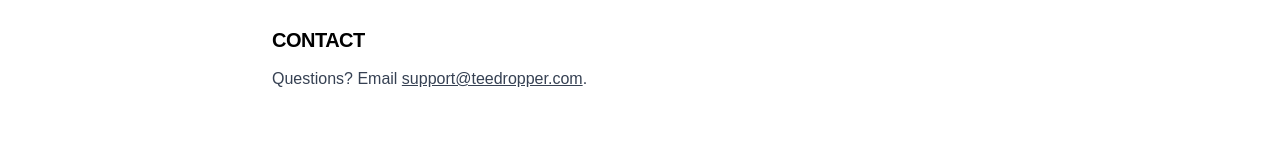
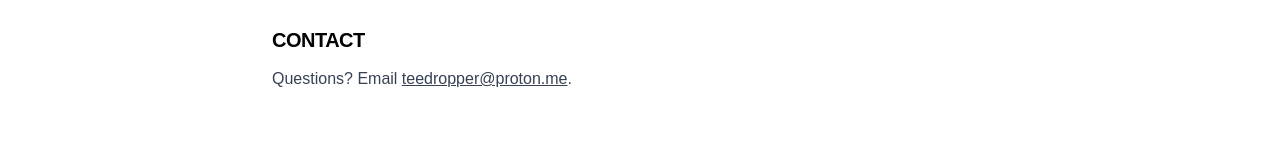
Before and after one commit to christworldorder/teedropper, a Next.js app: page /terms in a window 1280 px wide. Shown: the part 984-1144 px from the top of the page. Built offline with nearby package versions, Linux system fonts and the light colour scheme.

Commit message:
Update contact email to teedropper@proton.me

```diff
--- a/src/app/privacy-policy/page.tsx
+++ b/src/app/privacy-policy/page.tsx
@@ -30,7 +30,7 @@ export default function PrivacyPolicy() {
 
         <section>
           <h2 className="text-xl font-black uppercase tracking-tight text-black mb-3">Contact</h2>
-          <p>Questions? Email us at <a href="mailto:support@teedropper.com" className="underline hover:text-yellow-500">support@teedropper.com</a>.</p>
+          <p>Questions? Email us at <a href="mailto:teedropper@proton.me" className="underline hover:text-yellow-500">teedropper@proton.me</a>.</p>
         </section>
       </div>
     </div>
--- a/src/app/returns/page.tsx
+++ b/src/app/returns/page.tsx
@@ -12,12 +12,12 @@ export default function Returns() {
 
         <section>
           <h2 className="text-xl font-black uppercase tracking-tight text-black mb-3">We Made a Mistake?</h2>
-          <p>If your item arrives defective, damaged, misprinted, or is the wrong item entirely, we will make it right. Email us at <a href="mailto:support@teedropper.com" className="underline hover:text-yellow-500">support@teedropper.com</a> within 14 days of delivery with your order number and a photo. We will send a replacement at no cost to you.</p>
+          <p>If your item arrives defective, damaged, misprinted, or is the wrong item entirely, we will make it right. Email us at <a href="mailto:teedropper@proton.me" className="underline hover:text-yellow-500">teedropper@proton.me</a> within 14 days of delivery with your order number and a photo. We will send a replacement at no cost to you.</p>
         </section>
 
         <section>
           <h2 className="text-xl font-black uppercase tracking-tight text-black mb-3">Questions</h2>
-          <p>Email <a href="mailto:support@teedropper.com" className="underline hover:text-yellow-500">support@teedropper.com</a> and we will get back to you within 1-2 business days.</p>
+          <p>Email <a href="mailto:teedropper@proton.me" className="underline hover:text-yellow-500">teedropper@proton.me</a> and we will get back to you within 1-2 business days.</p>
         </section>
       </div>
     </div>
--- a/src/app/terms/page.tsx
+++ b/src/app/terms/page.tsx
@@ -37,7 +37,7 @@ export default function Terms() {
 
         <section>
           <h2 className="text-xl font-black uppercase tracking-tight text-black mb-3">Contact</h2>
-          <p>Questions? Email <a href="mailto:support@teedropper.com" className="underline hover:text-yellow-500">support@teedropper.com</a>.</p>
+          <p>Questions? Email <a href="mailto:teedropper@proton.me" className="underline hover:text-yellow-500">teedropper@proton.me</a>.</p>
         </section>
       </div>
     </div>
```
